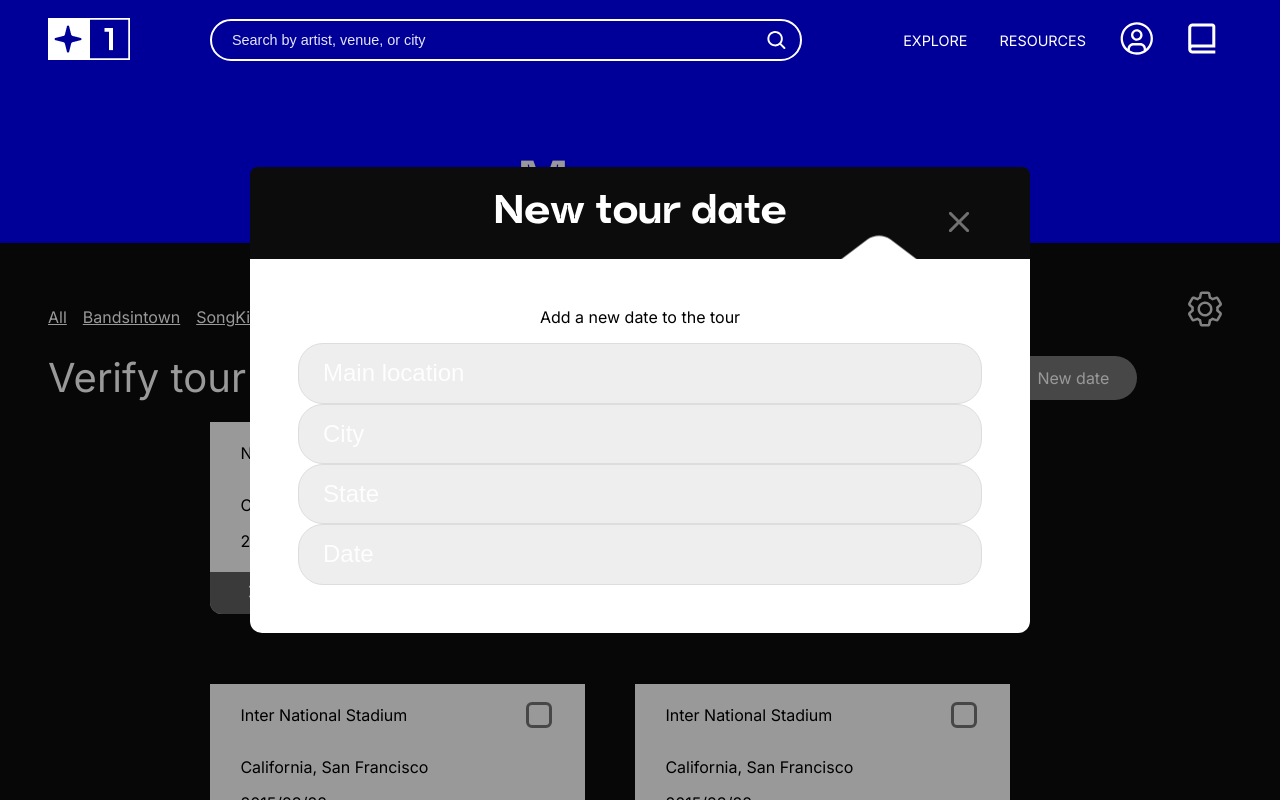
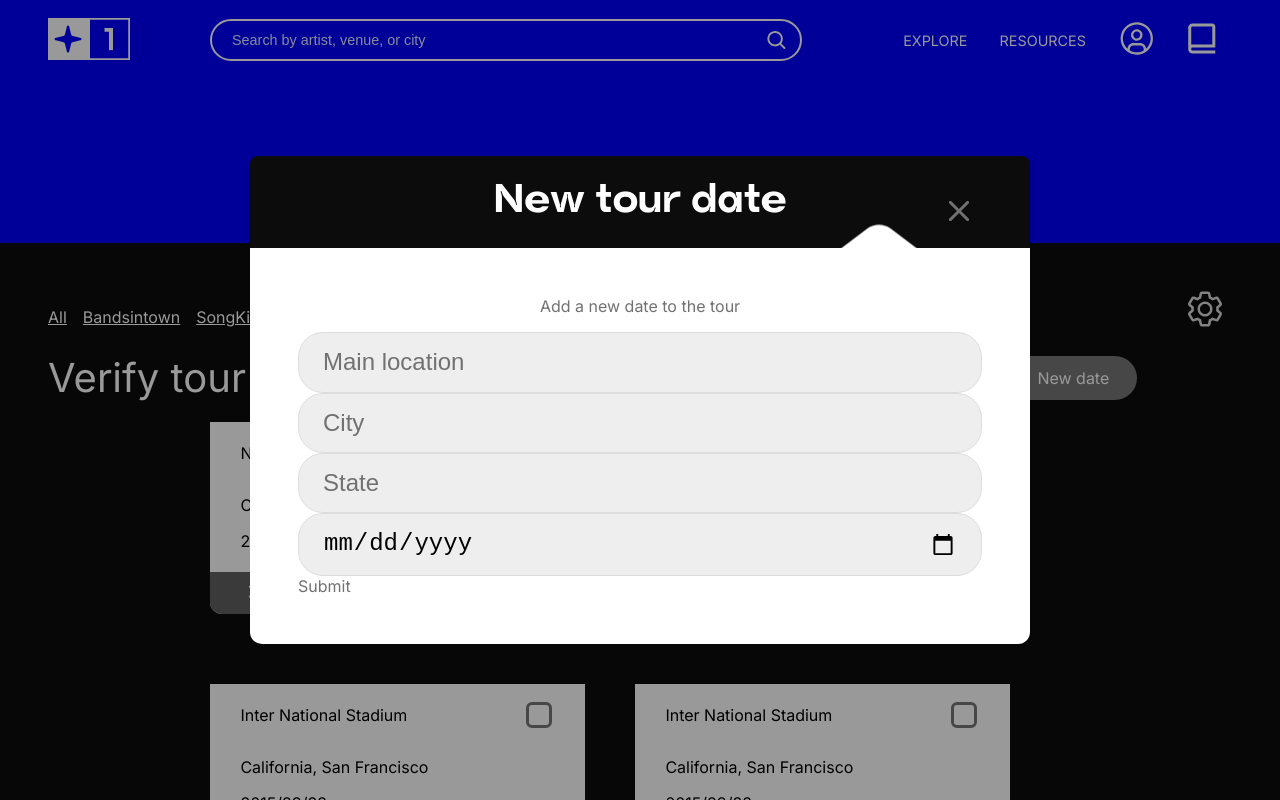
Before and after one commit to alfgago/web-nft-generator-minter, a Next.js app: page /admin/tour-manager in a window 1280 px wide. Both pictures are taken after a click on the button "New date". Shown: the top 800 px of the page. Built offline with nearby package versions, Linux system fonts and the light colour scheme.

Commit message:
working on the dates form

```diff
--- a/src/components/Common/Modal/ModalStyles.jsx
+++ b/src/components/Common/Modal/ModalStyles.jsx
@@ -14,7 +14,7 @@ export const ModalStyles = styled.section`
   padding: 0;
   width: 100%;
   height: 100%;
-  z-index: 2000;
+  z-index: 9000;
   background-color: ${COLORS.white};
 
   @media ${DEVICE.laptop} {
--- a/src/components/Tours/NewDateForm/NewDateFormStyles.jsx
+++ b/src/components/Tours/NewDateForm/NewDateFormStyles.jsx
@@ -1,7 +1,13 @@
+import { COLORS } from "@/styles/variables"
 import styled from "styled-components"
 export const NewDateFormStyles = styled.div`
   display: flex;
   align-items: center;
   justify-content: center;
   flex-direction: column;
+  color: #717171;
+
+  input::placeholder {
+    color: #717171;
+  }
 `
--- a/src/components/Tours/NewDateForm/index.tsx
+++ b/src/components/Tours/NewDateForm/index.tsx
@@ -1,21 +1,47 @@
 import React from "react"
 import { Field, Form, Formik } from "formik"
+import * as Yup from "yup"
 
 import { NewDateFormStyles } from "./NewDateFormStyles"
+
+interface FormValues {
+  locationName: string
+  city: string
+  state: string
+  date: string
+}
+
 const NewDateForm = () => {
+  const initlValues = {
+    locationName: "",
+    city: "",
+    state: "",
+    date: "",
+  }
+
+  const onSubmit = async (values: FormValues) => {
+    console.log(values)
+  }
   return (
     <NewDateFormStyles className="content">
       <div>
         <p>Add a new date to the tour </p>
       </div>
       <div>
-        <Formik>
-          <Form>
-            <Field name="" type="text" placeholder="Main location" />
-            <Field name="" type="text" placeholder="City" />
-            <Field name="" type="text" placeholder="State" />
-            <Field name="" type="text" placeholder="Date" />
-          </Form>
+        <Formik initialValues={initlValues} onSubmit={onSubmit}>
+          {({ errors, touched }) => (
+            <Form>
+              <Field
+                name="locationName"
+                type="text"
+                placeholder="Main location"
+              />
+              <Field name="city" type="text" placeholder="City" />
+              <Field name="state" type="text" placeholder="State" />
+              <Field name="date" type="date" placeholder="Date" />
+              <button type="submit">Submit</button>
+            </Form>
+          )}
         </Formik>
       </div>
     </NewDateFormStyles>
```
